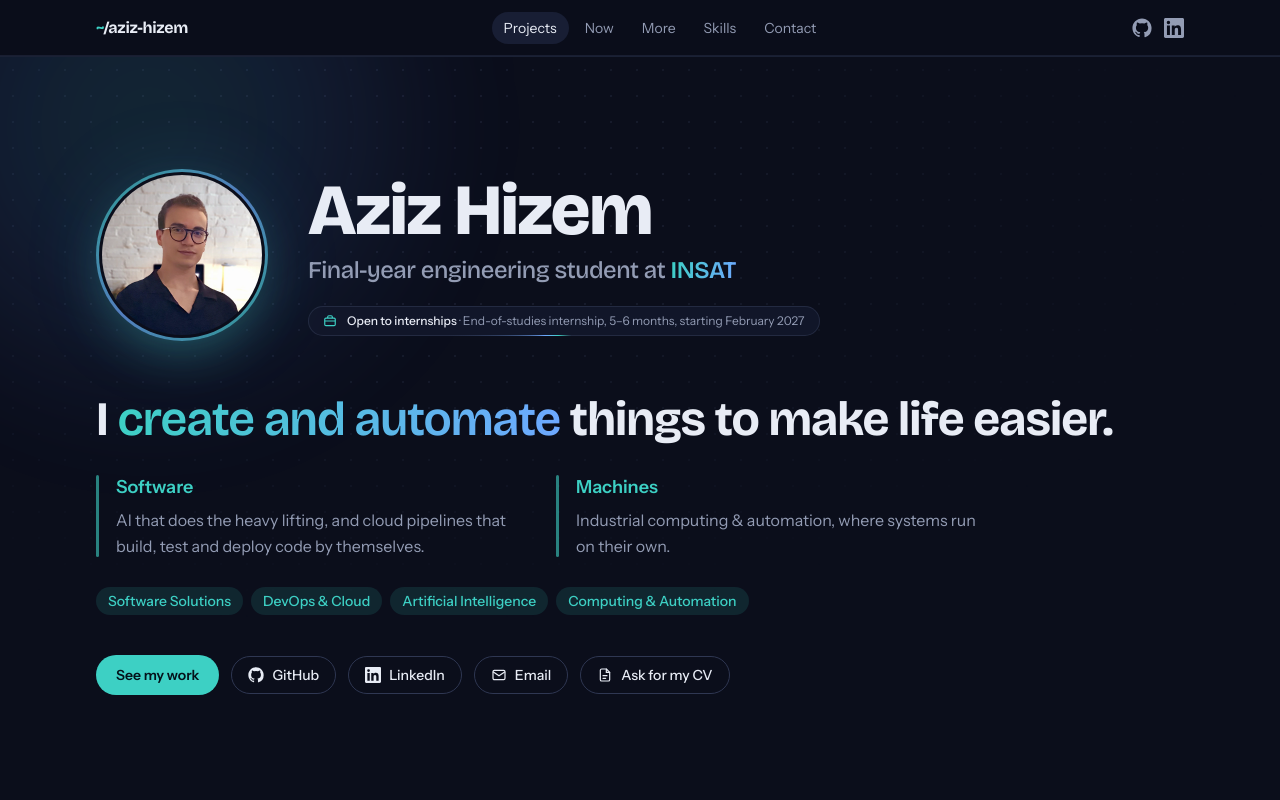
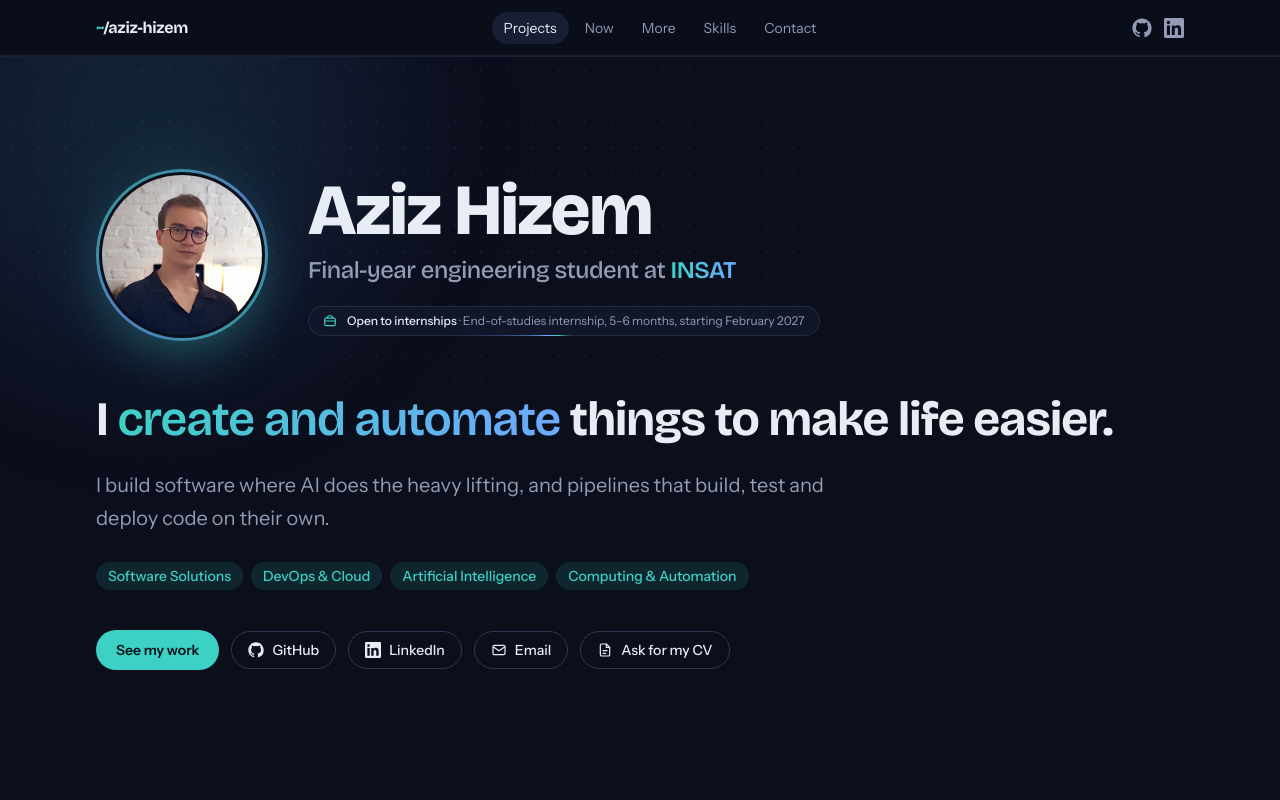
Before and after one commit to aziz-hizem/aziz-hizem.github.io, a React (Vite) app: page / in a window 1280 px wide. Shown: the top 800 px of the page. Built offline with nearby package versions, Linux system fonts and the light colour scheme.

Commit message:
Hero: one software-focused sentence instead of the Software/Machines blocks

```diff
--- a/src/components/Hero.jsx
+++ b/src/components/Hero.jsx
@@ -88,17 +88,9 @@ export default function Hero() {
           <Accented text={profile.headline} />
         </p>
 
-        <div className="mt-6 grid max-w-4xl gap-4 sm:grid-cols-2 sm:gap-6">
-          {profile.pillars.map((pillar) => (
-            <div key={pillar.label} className="relative pl-5">
-              <span aria-hidden="true" className="absolute bottom-0.5 left-0 top-0.5 w-[3px] rounded-full bg-accent/60" />
-              <p className="text-lg font-semibold text-accent">{pillar.label}</p>
-              <p className="mt-1.5 leading-relaxed text-muted">
-                <Accented text={pillar.text} />
-              </p>
-            </div>
-          ))}
-        </div>
+        <p className="mt-5 max-w-3xl text-lg leading-relaxed text-muted sm:text-xl">
+          <Accented text={profile.subline} />
+        </p>
 
         <ul className="mt-7 flex flex-wrap gap-2">
           {profile.interests.map((item) => (
--- a/src/data/profile.js
+++ b/src/data/profile.js
@@ -6,11 +6,8 @@ export const profile = {
   // Putting [[double brackets]] around text  gives it the gradient effect.
   // The big line under your name
   headline: 'I [[create and automate]] things to make life easier.',
-  // The two short lines under it: same idea, two worlds (the first one shows on the left)
-  pillars: [
-    { label: 'Software', text: 'AI that does the heavy lifting, and cloud pipelines that build, test and deploy code by themselves.' },
-    { label: 'Machines', text: 'Industrial computing & automation, where systems run on their own.' },
-  ],
+  // The line under it: what you actually do
+  subline: 'I build software where AI does the heavy lifting, and pipelines that build, test and deploy code on their own.',
   availability: {
     label: 'Open to internships',
     detail: 'End-of-studies internship, 5–6 months, starting February 2027',
```
Also changed, not shown: 1 other file (tests, documents, lock files or other folders).
